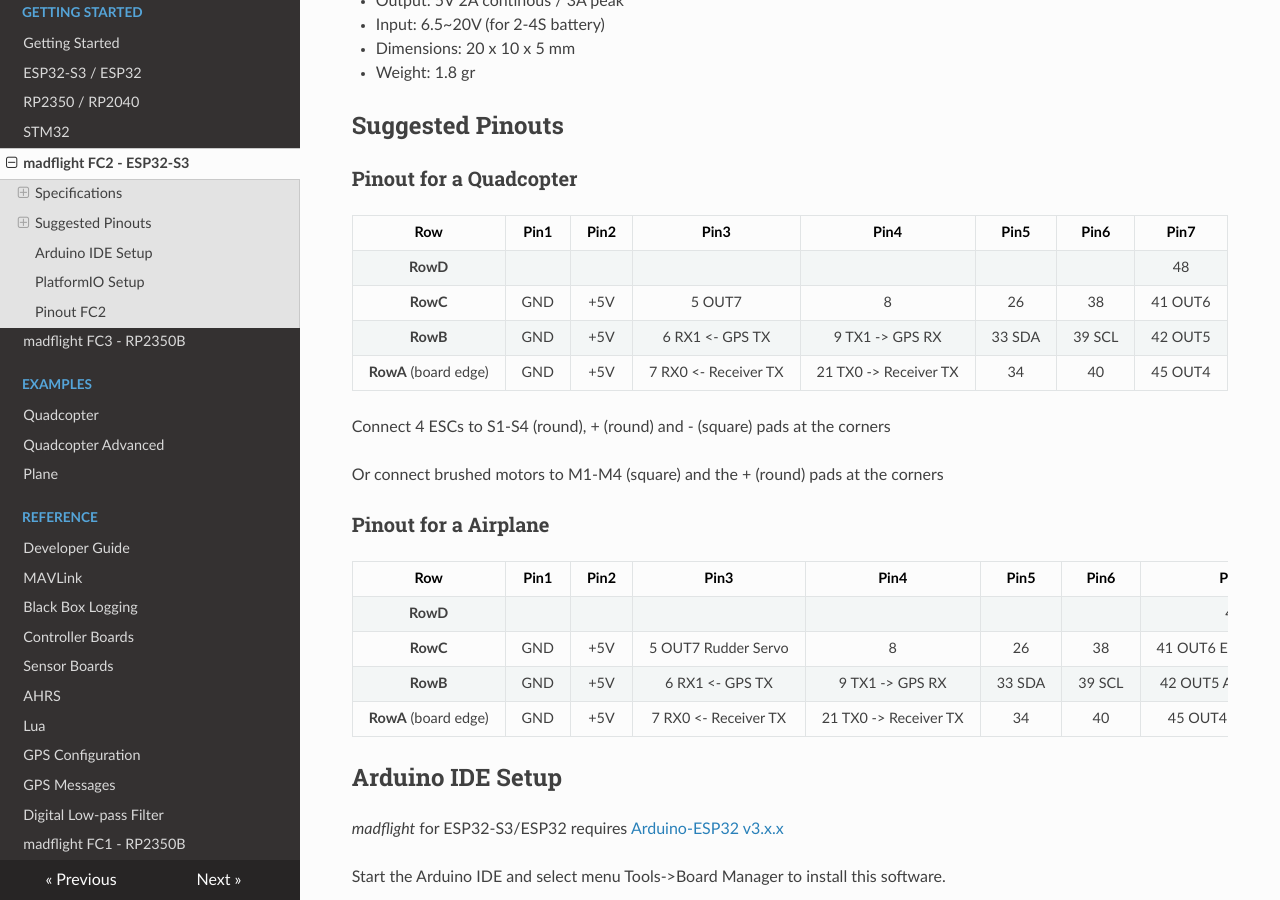
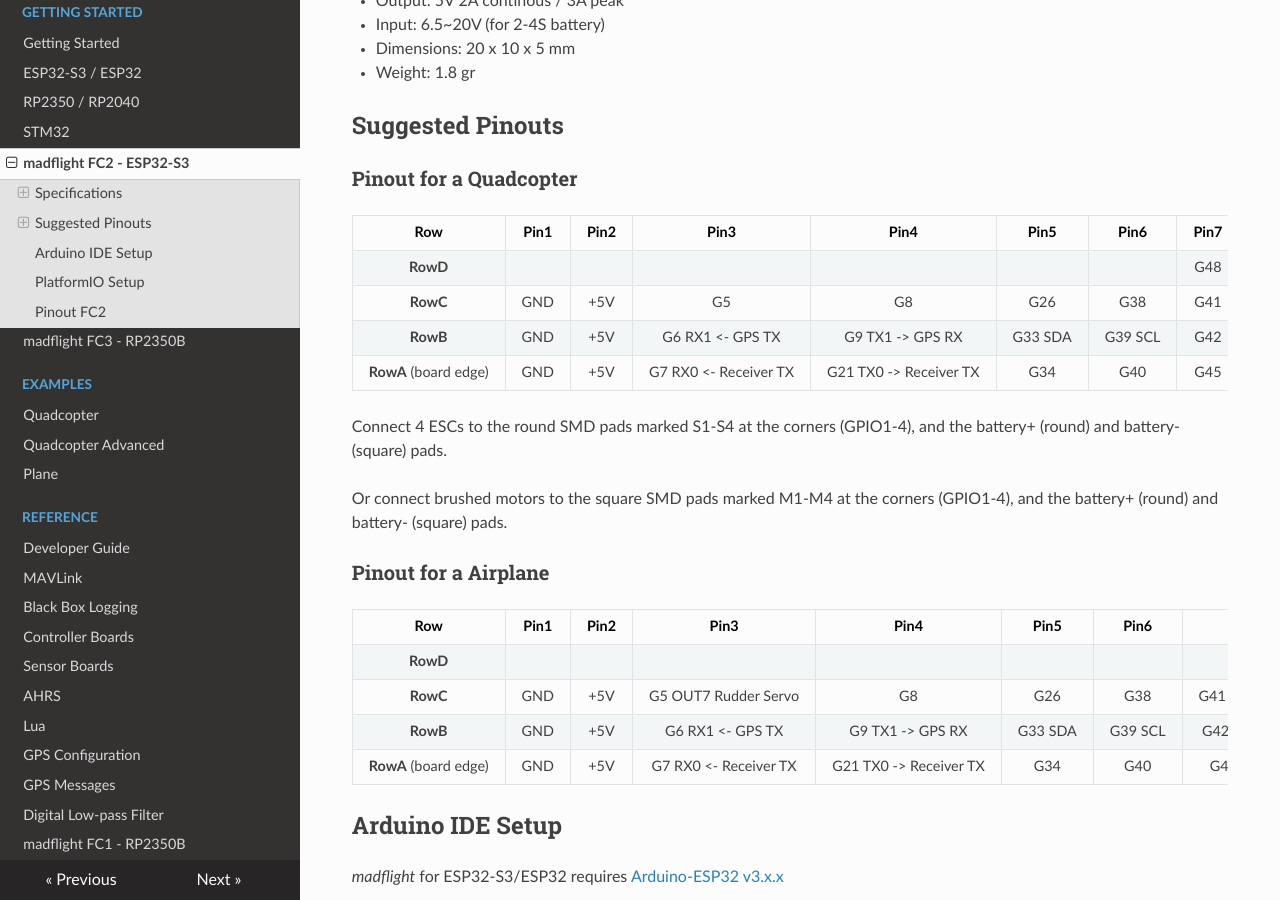
Before and after one commit to qqqlab/madflight-docs, an MkDocs documentation site: the page built from docs/Board-ESP-FC2.md, in a window 1280 px wide and 900 px high, scrolled down 1305 px. Built offline with MkDocs 1.6.1, drawn with Linux system fonts in a browser that asks for light colours; nearby versions of some CDN libraries.

Commit message:
Update Board-ESP-FC2.md

```diff
--- a/docs/Board-ESP-FC2.md
+++ b/docs/Board-ESP-FC2.md
@@ -48,23 +48,23 @@
 
 | Row | Pin1 | Pin2 | Pin3 | Pin4 | Pin5 | Pin6 | Pin7 | Pin8 | Pin9 |
 |:-:|:-:|:-:|:-:|:-:|:-:|:-:|:-:|:-:|:-:|
-|**RowD**| | | | | | |48|47|46|
-|**RowC**|GND|+5V|5 OUT7|8|26|38|41 OUT6|GND|+5V|
-|**RowB**|GND|+5V|6 RX1 <- GPS TX|9 TX1 -> GPS RX|33 SDA|39 SCL|42 OUT5|GND|+5V|
-|**RowA** (board edge)|GND|+5V|7 RX0 <- Receiver TX|21 TX0 -> Receiver TX|34|40|45 OUT4|GND|+5V|
+|**RowD**| | | | | | |G48|G47|G46|
+|**RowC**|GND|+5V|G5|G8|G26|G38|G41|GND|+5V|
+|**RowB**|GND|+5V|G6 RX1 <- GPS TX|G9 TX1 -> GPS RX|G33 SDA|G39 SCL|G42|GND|+5V|
+|**RowA** (board edge)|GND|+5V|G7 RX0 <- Receiver TX|G21 TX0 -> Receiver TX|G34|G40|G45|GND|+5V|
 
-Connect 4 ESCs to S1-S4 (round), + (round) and - (square) pads at the corners
+Connect 4 ESCs to the round SMD pads marked S1-S4 at the corners (GPIO1-4), and the battery+ (round) and battery- (square) pads.
 
-Or connect brushed motors to M1-M4 (square) and the + (round) pads at the corners
+Or connect brushed motors to the square SMD pads marked M1-M4 at the corners (GPIO1-4), and the battery+ (round) and battery- (square) pads.
 
 ### Pinout for a Airplane
 
 | Row | Pin1 | Pin2 | Pin3 | Pin4 | Pin5 | Pin6 | Pin7 | Pin8 | Pin9 |
 |:-:|:-:|:-:|:-:|:-:|:-:|:-:|:-:|:-:|:-:|
-|**RowD**| | | | | | |48|47|46|
-|**RowC**|GND|+5V|5 OUT7 Rudder Servo|8|26|38|41 OUT6 Elevator Servo|+5V|GND|
-|**RowB**|GND|+5V|6 RX1 <- GPS TX|9 TX1 -> GPS RX|33 SDA|39 SCL|42 OUT5 Aileron Servo|+5V|GND|
-|**RowA** (board edge)|GND|+5V|7 RX0 <- Receiver TX|21 TX0 -> Receiver TX|34|40|45 OUT4 Motor ESC|+5V|GND|
+|**RowD**| | | | | | |G48|G47|G46|
+|**RowC**|GND|+5V|G5 OUT7 Rudder Servo|G8|G26|G38|G41 OUT6 Elevator Servo|+5V|GND|
+|**RowB**|GND|+5V|G6 RX1 <- GPS TX|G9 TX1 -> GPS RX|G33 SDA|G39 SCL|G42 OUT5 Aileron Servo|+5V|GND|
+|**RowA** (board edge)|GND|+5V|G7 RX0 <- Receiver TX|G21 TX0 -> Receiver TX|G34|G40|G45 OUT4 Motor ESC|+5V|GND|
 
 ## Arduino IDE Setup
 
```
